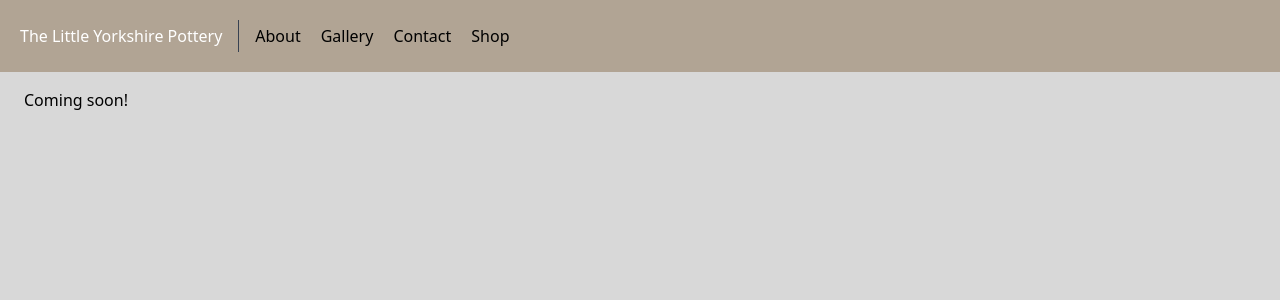
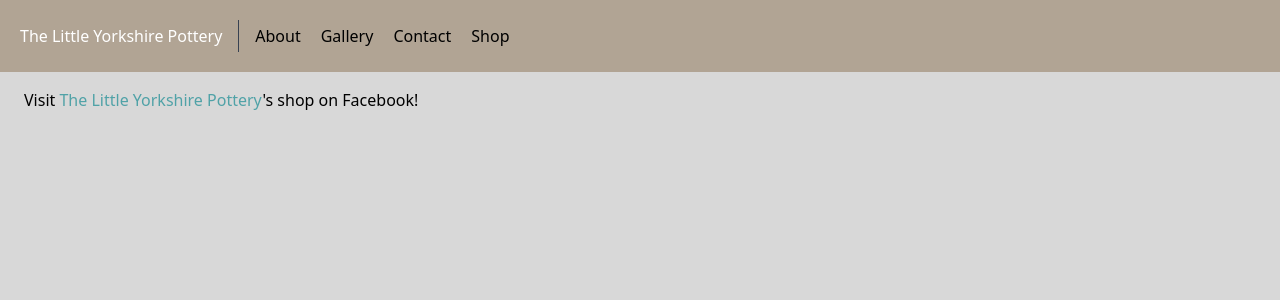
Before and after one commit to Marjona6/daisy-pottery, a Next.js app: page /shop in a window 1280 px wide. Shown: the top 300 px of the page. Built offline with nearby package versions, Linux system fonts and the light colour scheme.

Commit message:
Update shop page with Facebook link

```diff
--- a/pages/shop.js
+++ b/pages/shop.js
@@ -1,12 +1,24 @@
-import React from "react";
-import NavBar from "../app/components/NavBar";
-import PageBody from "../app/components/atoms/PageBody";
+import React from 'react';
+import NavBar from '../app/components/NavBar';
+import PageBody from '../app/components/atoms/PageBody';
+
+const facebookUrl = 'https://www.facebook.com/profile.php?id=61554541169488';
 
 export default function Shop() {
   return (
     <main>
       <NavBar />
-      <PageBody>Coming soon!</PageBody>
+      <PageBody>
+        Visit{' '}
+        <a
+          href={facebookUrl}
+          alt="The Little Yorkshire Pottery - Facebook"
+          className="text-verdigris"
+        >
+          The Little Yorkshire Pottery
+        </a>
+        &apos;s shop on Facebook!
+      </PageBody>
     </main>
   );
 }
```
